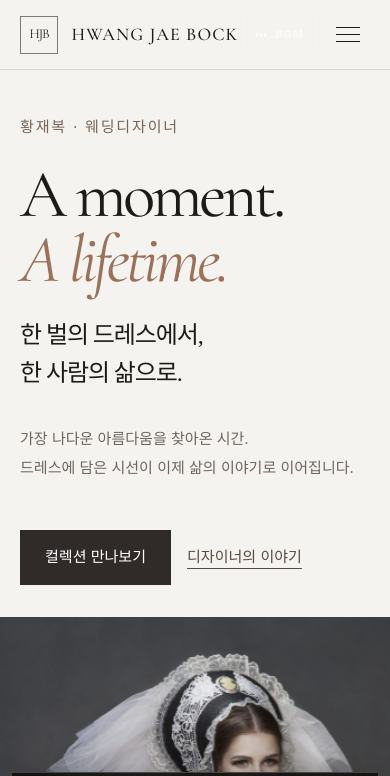
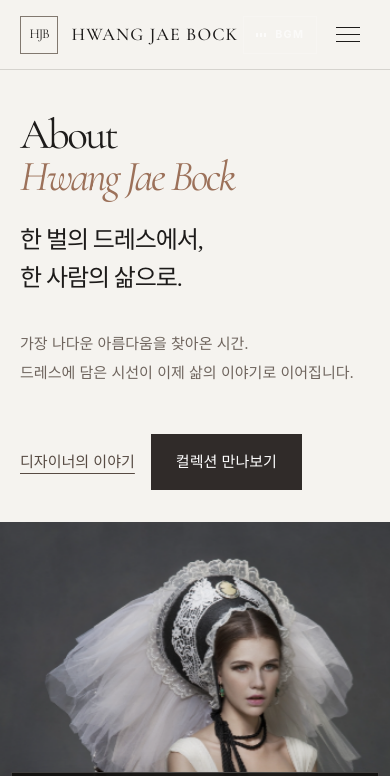
Before and after one commit to ranbaik/Hwang-Jae-Bock-s-Library, a plain HTML site: page dist/index.html in a window 390 px wide. Shown: the top 776 px of the page. Drawn offline with nearby package versions, Linux system fonts and the light colour scheme.

Commit message:
히어로 제목을 About Hwang Jae Bock으로 변경, 버튼 순서 교체, 상단 문구 삭제
Co-Authored-By: Claude Opus 5.5 <noreply@anthropic.com>

```diff
--- a/dist/index.html
+++ b/dist/index.html
@@ -1077,7 +1077,7 @@
     .couture-hero { position: relative; padding-top: 86px; min-height: min(960px,100svh); display: grid; grid-template-columns: 48% 52%; background: #f5f3ef; color: var(--ink); }
     .couture-copy { position: relative; padding: clamp(3rem,6vw,6rem) var(--gutter) 2rem; display: flex; justify-content: center; flex-direction: column; }
     .couture-kicker { margin: 0 0 1.5rem; color: #776455; font-size: .94rem; letter-spacing: .12em; animation: couture-rise 1s var(--ease-couture) both; }
-    .couture-hero h1 { font-size: clamp(4.6rem,7.8vw,8.7rem); line-height: .93; letter-spacing: -.055em; font-weight: 400; max-width: none; margin: 0 0 2.5rem; }
+    .couture-hero h1 { font-size: clamp(3.6rem,5.6vw,6.6rem); line-height: .93; letter-spacing: -.055em; font-weight: 400; max-width: none; margin: 0 0 2.5rem; }
     .couture-hero h1 span, .couture-hero h1 em { display: block; white-space: nowrap; animation: couture-rise 1.2s var(--ease-couture) .12s both; }
     .couture-hero h1 em { margin-top: .05em; color: #9c715a; font-weight: 400; font-style: italic; animation-delay: .27s; }
     .couture-message { font-family: "Noto Serif KR", "Batang", serif; font-size: clamp(1.5rem,2.1vw,2.15rem); line-height: 1.6; letter-spacing: -.045em; margin: 0 0 1.1rem; animation: couture-rise 1s var(--ease-couture) .4s both; }
@@ -1139,7 +1139,7 @@
     @media (max-width: 1050px) {
       .couture-hero { grid-template-columns: 49% 51%; }
       .couture-copy { padding-block: 3rem 2rem; }
-      .couture-hero h1 { font-size: clamp(4.6rem,8vw,6.4rem); }
+      .couture-hero h1 { font-size: clamp(3.4rem,5.4vw,4.8rem); }
       .couture-stage { min-height: 720px; }
       .couture-stage-footer { left: 1.25rem; right: 1.25rem; flex-wrap: wrap; }
       .couture-note { margin-top: 2rem; }
@@ -1151,7 +1151,7 @@
       .site-nav a { border-bottom-color: #c9bfb4; }
       .couture-hero { padding-top: calc(70px + env(safe-area-inset-top)); min-height: 0; grid-template-columns: 1fr; }
       .couture-copy { padding-top: 2.8rem; }
-      .couture-hero h1 { font-size: clamp(4.2rem,13vw,7rem); margin-bottom: 1.5rem; }
+      .couture-hero h1 { font-size: clamp(2.6rem,11vw,5.4rem); margin-bottom: 1.5rem; }
       .couture-hero h1 span, .couture-hero h1 em { display: inline; }
       .couture-hero h1 em { display: block; }
       .couture-message { font-size: 1.5rem; }
@@ -1219,13 +1219,12 @@
   <main id="main">
     <section class="hero couture-hero" id="top" aria-labelledby="hero-title">
       <div class="couture-copy">
-        <p class="couture-kicker">황재복 · 웨딩디자이너</p>
-        <h1 id="hero-title"><span>A moment.</span><em>A lifetime.</em></h1>
+        <h1 id="hero-title"><span>About</span><em>Hwang Jae Bock</em></h1>
         <p class="couture-message">한 벌의 드레스에서,<br>한 사람의 삶으로.</p>
         <p class="couture-description">가장 나다운 아름다움을 찾아온 시간.<br>드레스에 담은 시선이 이제 삶의 이야기로 이어집니다.</p>
         <div class="couture-actions">
+          <a class="couture-link" href="#about">디자이너의 이야기</a>
           <a class="couture-button" href="#archive">컬렉션 만나보기</a>
-          <a class="couture-link" href="#about">디자이너의 이야기</a>
         </div>
         <div class="couture-note"><span>WEDDING &amp; BEYOND</span><a href="#programs">황재복 라이브러리</a></div>
       </div>
```
